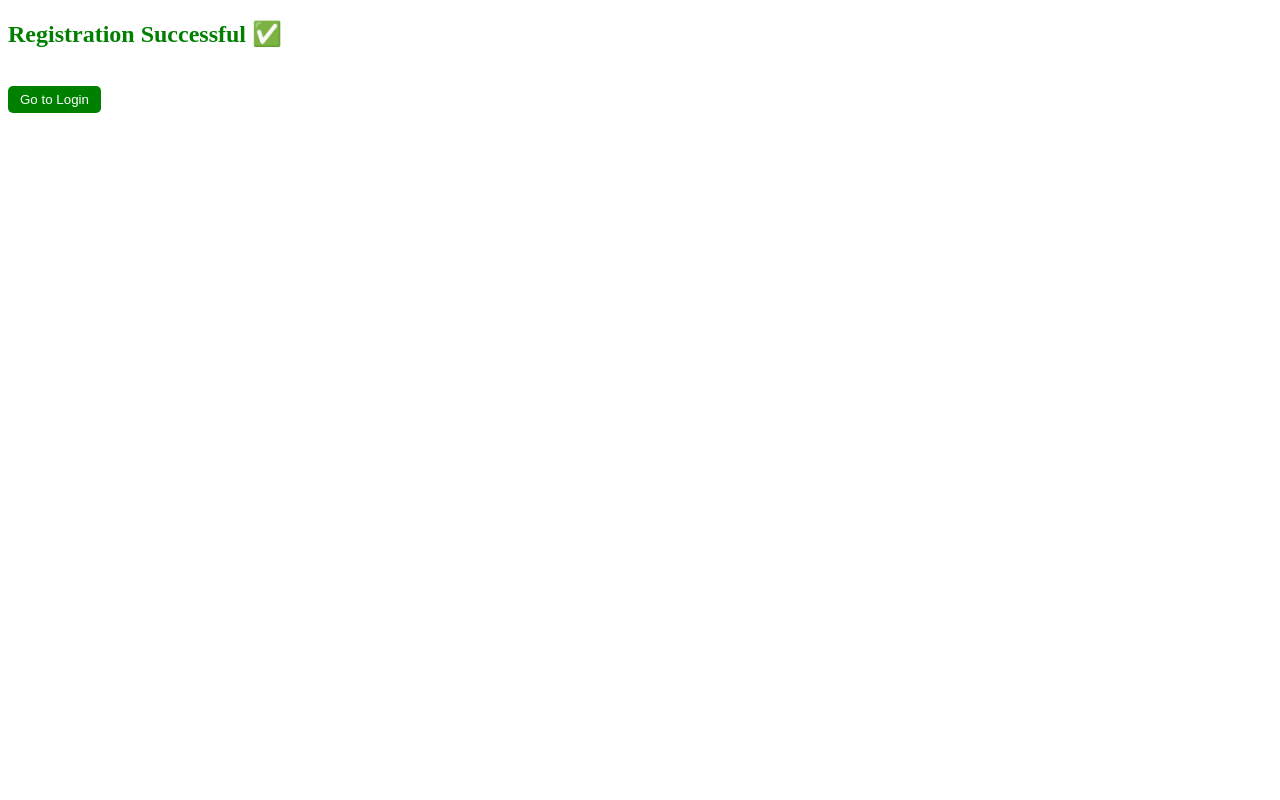
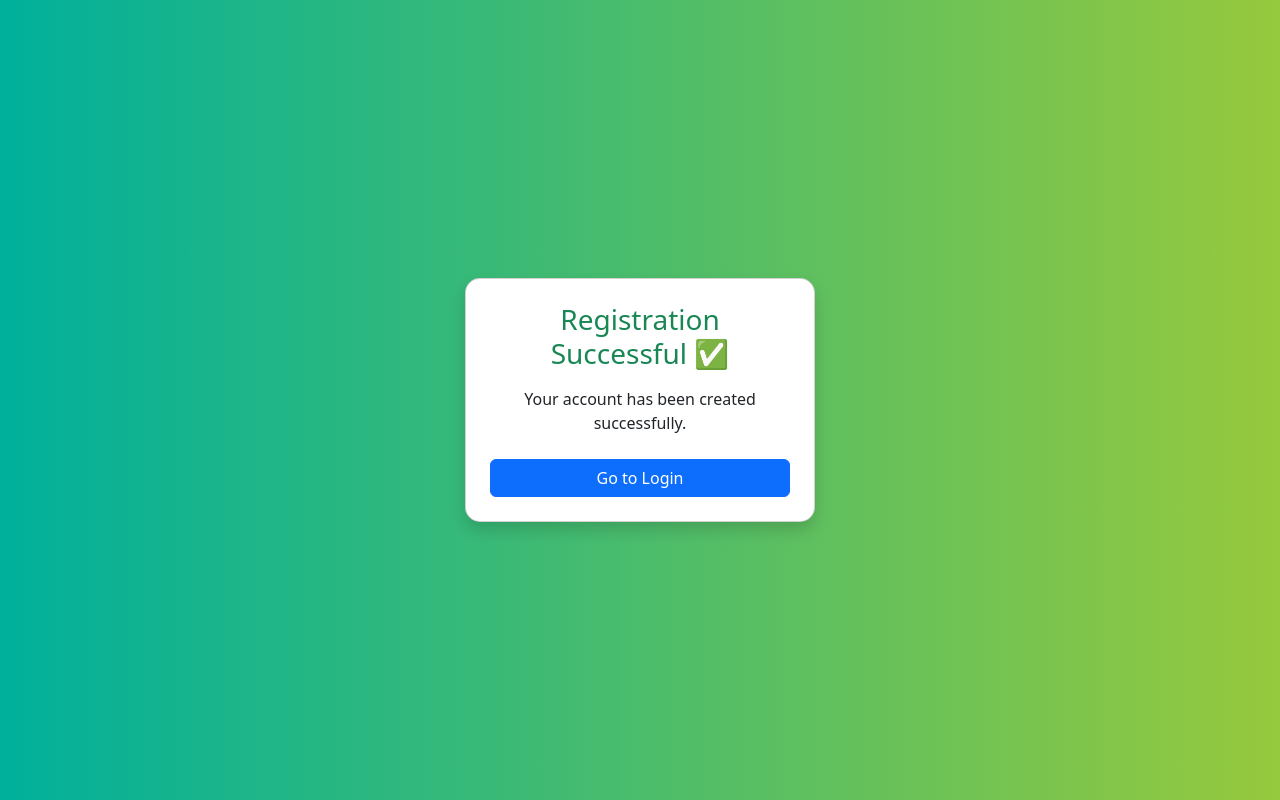
Before and after one commit to prathii12/bus-pass-renewal-project, a plain HTML site: page templates/success.html in a window 1280 px wide. Drawn offline with nearby package versions, Linux system fonts and the light colour scheme.

Commit message:
Update success.html

```diff
--- a/templates/success.html
+++ b/templates/success.html
@@ -1,20 +1,35 @@
 <!DOCTYPE html>
-<html>
+<html lang="en">
 <head>
     <title>Success</title>
-    <link rel="stylesheet" href="/static/style.css">
+    <meta name="viewport" content="width=device-width, initial-scale=1">
+
+    <!-- Bootstrap -->
+    <link href="https://cdn.jsdelivr.net/npm/bootstrap@5.3.0/dist/css/bootstrap.min.css" rel="stylesheet">
+
+    <style>
+        body {
+            background: linear-gradient(to right, #00b09b, #96c93d);
+            height: 100vh;
+        }
+        .card {
+            border-radius: 15px;
+        }
+    </style>
 </head>
 <body>
 
-<h2 style="color: green;">Registration Successful ✅</h2>
+<div class="d-flex justify-content-center align-items-center vh-100">
+    <div class="card p-4 shadow text-center" style="width: 350px;">
 
-<br>
+        <h3 class="mb-3 text-success">Registration Successful ✅</h3>
 
-<a href="/login">
-    <button>Go to Login</button>
-</a>
+        <p class="mb-4">Your account has been created successfully.</p>
 
-<br><br>
+        <a href="/login" class="btn btn-primary w-100">Go to Login</a>
+
+    </div>
+</div>
 
 </body>
 </html>
```
